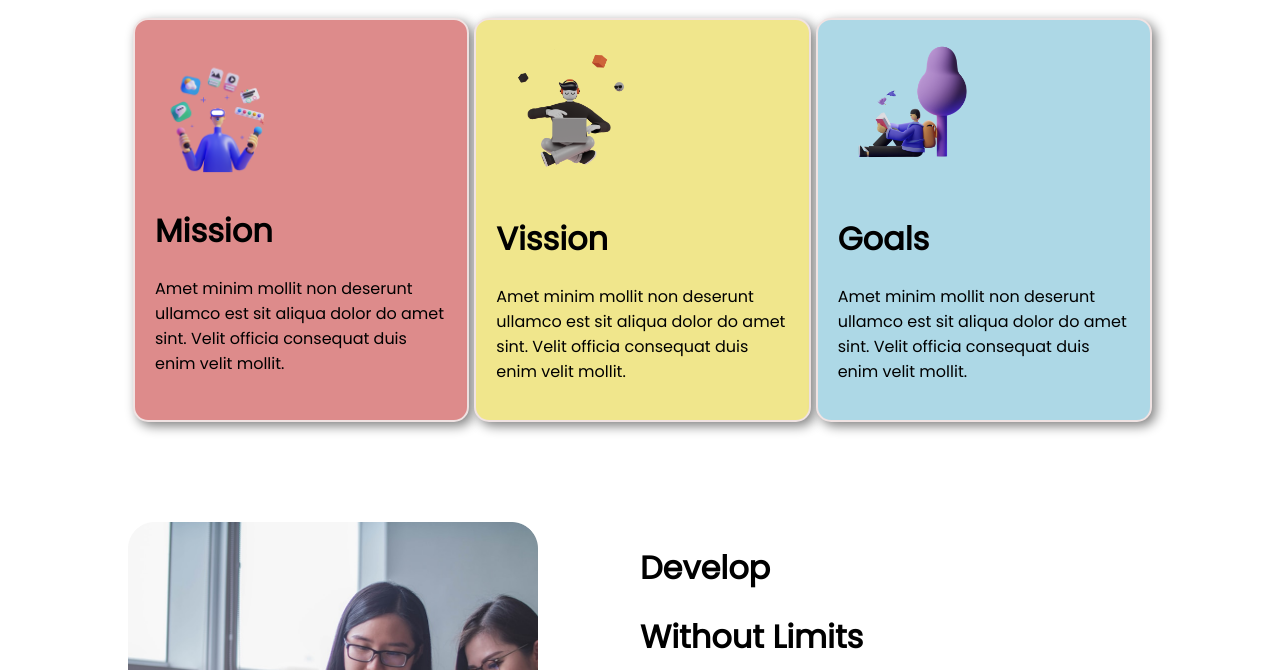
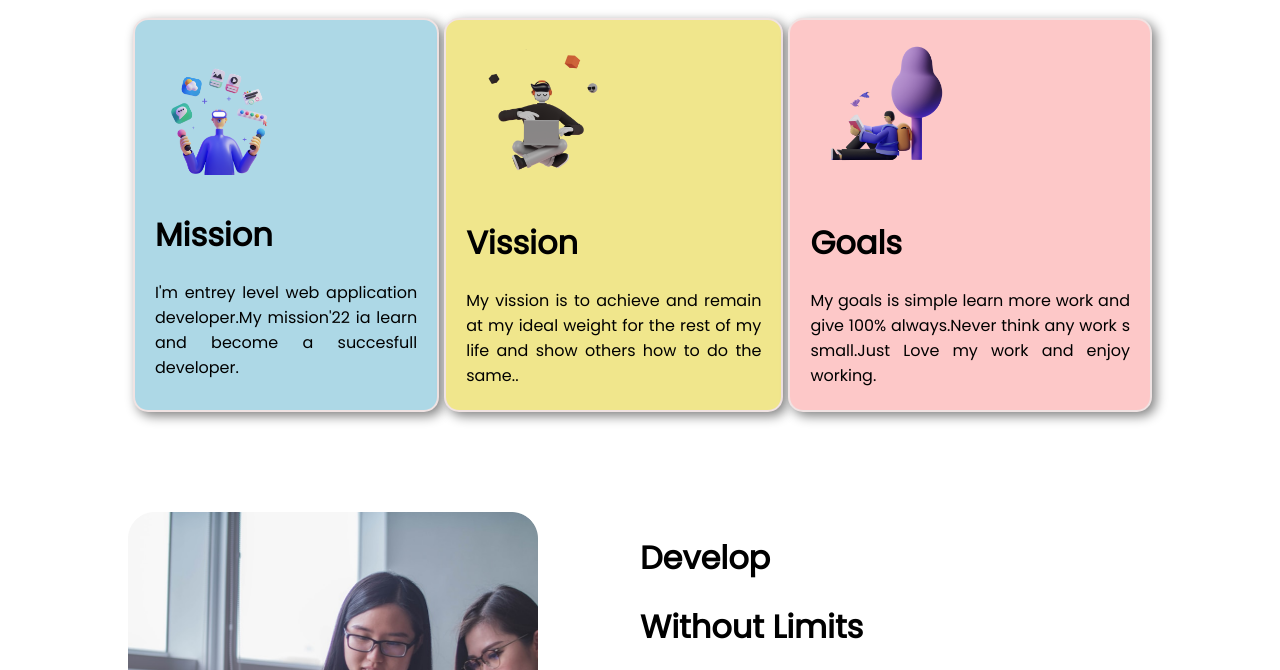
Before and after one commit to KawserAhmed0321/personal-website, a plain HTML site: page index.html in a window 1280 px wide. Shown: the part 615-1285 px from the top of the page. Drawn offline with Linux system fonts and the light colour scheme; a web font is replaced by a local one.

Commit message:
add vission-missiongoals

```diff
--- a/index.html
+++ b/index.html
@@ -58,10 +58,8 @@
             <div class="mission same">
                 <img src="./images/illustrators/illustrator-1.png" alt="">
                 <h1>Mission</h1>
-                <p>Amet minim mollit non deserunt
-                    ullamco est sit aliqua dolor do amet
-                    sint. Velit officia consequat duis enim
-                    velit mollit.</p>
+                <p>I'm entrey level web application developer.My mission'22 ia learn and become a succesfull developer.
+                </p>
             </div>
             <!--mission end-->
 
@@ -69,10 +67,8 @@
             <div class="vission same">
                 <img src="./images/illustrators/illustrator-2.png" alt="">
                 <h1>Vission</h1>
-                <p>Amet minim mollit non deserunt
-                    ullamco est sit aliqua dolor do amet
-                    sint. Velit officia consequat duis enim
-                    velit mollit.</p>
+                <p>My vission is to achieve and remain at my ideal weight for the rest of my life and show others how to
+                    do the same..</p>
             </div>
             <!--Vission end-->
 
@@ -80,10 +76,8 @@
             <div class="goals same">
                 <img src="./images/illustrators/illustrator-3.png" alt="">
                 <h1>Goals</h1>
-                <p>Amet minim mollit non deserunt
-                    ullamco est sit aliqua dolor do amet
-                    sint. Velit officia consequat duis enim
-                    velit mollit.</p>
+                <p>My goals is simple learn more work and give 100% always.Never think any work s small.Just Love my
+                    work and enjoy working.</p>
             </div>
             <!--goals end-->
 
@@ -138,6 +132,24 @@
     <!--four sction end-->
 
     <!--last section start-->
+    <div class="common-section parents">
+
+
+
+        <Div class="left-side">
+            <img src="./images/pictures/app.png" alt="">
+
+        </Div>
+        <!--right-->
+        <div class="right-side">
+            <h1>Lorem ipsum dolor sit amet.</h1>
+            <p>Lorem ipsum dolor sit, amet consectetur adipisicing elit. Dicta corporis quod architecto dignissimos
+                nihil reprehenderit dolore natus sapiente praesentium quo corrupti non atque voluptatem, tenetur fugiat
+                optio aspernatur ex! Id.</p>
+
+        </div>
+
+    </div>
 
     <!--last section end-->
 
--- a/style.css
+++ b/style.css
@@ -52,19 +52,25 @@ font-family: 'Poppins', sans-serif;
     border-radius: 15px;
     padding: 20px;
     box-shadow: 4px 4px 12px grey;
+    text-align: justify;
+    max-height: 400px;
+    max-height: 350px;
+
 
 }
 .same img{
-    width: 50%;
+    width: 150px;
 }
 .mission{
-    background-color: rgb(221, 139, 139);
+    background-color: lightblue;
+
 }
 .vission{
     background-color: khaki;
 }
 .goals{
-    background-color: lightblue;
+    background-color: rgb(253, 200, 200);
+
 }
 
 /*third-section*/
```
